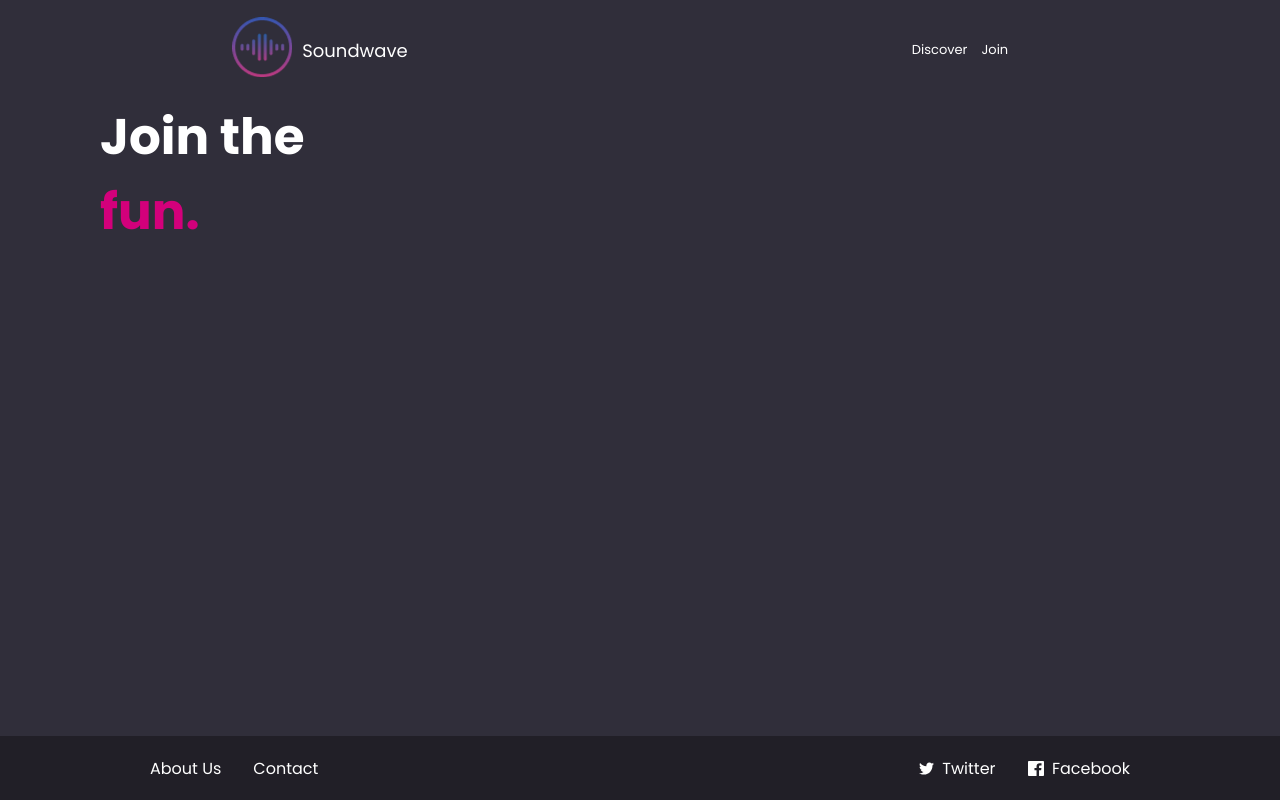
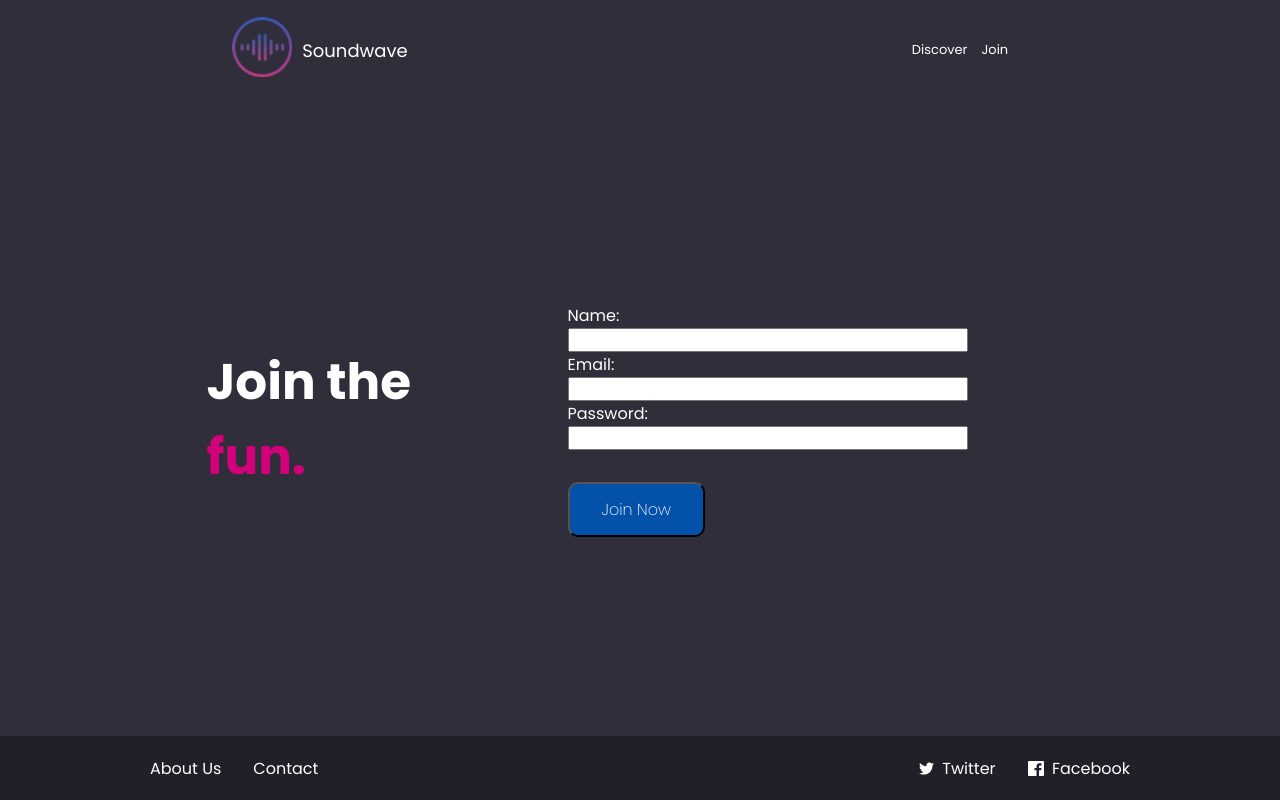
Before and after one commit to sablinali/soundwave-project, a React (Vite) app: page /join in a window 1280 px wide. Built offline with nearby package versions, Linux system fonts and the light colour scheme.

Commit message:
started form in join page

```diff
--- a/src/components/JoinButton/JoinButton.tsx
+++ b/src/components/JoinButton/JoinButton.tsx
@@ -1,12 +1,14 @@
 import React from 'react'
 import { Link } from 'react-router-dom'
 import { StyledJoinButton } from './JoinButton.style'
+
 
 type Props = {}
 
 const JoinButton = (props: Props) => {
   return (
     <StyledJoinButton><Link to={'/join'}>Join Now</Link> </StyledJoinButton>
+
   )
 }
 
--- a/src/pages/JoinPage/JoinPage.style.tsx
+++ b/src/pages/JoinPage/JoinPage.style.tsx
@@ -7,10 +7,13 @@ export const JoinContainer = styled.div`
    width: 80vw;
    height: 80vh;
    display: flex;
+   justify-content: space-evenly;
+   align-items: center;
    margin-left: 100px;
    @media screen and (max-width: 700px){
     margin-left: 2rem;
     display: flex;
+    flex-direction: column;
    }
 `
 
@@ -19,7 +22,17 @@ export const H1Join = styled.h1`
 `
 
 export const Form = styled.form`
-
+    background-color:'#211f27';
+    min-width: 500px;
+    display: flex;
+    flex-direction: column;
+    height: fit-content;
+    padding: 50px;
+    border-radius: 15px;
+    @media screen and (max-width:700px){
+        min-width: 350px;
+        padding: 30px 50px
+    }
 `
 
 export const SpanColoured = styled.h1`
--- a/src/pages/JoinPage/JoinPage.tsx
+++ b/src/pages/JoinPage/JoinPage.tsx
@@ -1,6 +1,7 @@
 import React from 'react'
 import Footer from '../../components/Footer/Footer'
 import { Form, H1Join, JoinContainer, SpanColoured } from './JoinPage.style'
+import JoinButton from '../../components/JoinButton/JoinButton'
 
 
 type Props = {}
@@ -12,6 +13,13 @@ const Join = (props: Props) => {
       <H1Join>Join the <SpanColoured>fun.</SpanColoured></H1Join>
 
       <Form>
+        <label htmlFor="name">Name:</label>
+        <input type="text" id="name" name="name"></input>
+        <label htmlFor="email">Email:</label>
+        <input type="text" id="email" name="email"></input>
+        <label htmlFor="password">Password:</label>
+        <input type="text" id="password" name="password"></input>
+      <JoinButton/>
 
       </Form>
 
```
